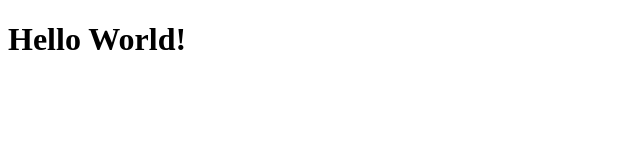
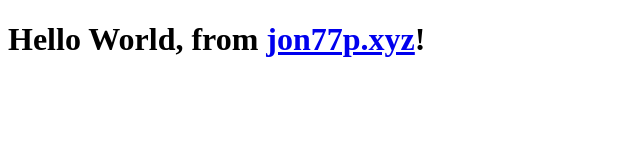
Before and after one commit to jon77p/jon77p.xyz, a plain HTML site: page index.html in a window 1280 px wide. Shown: the whole page, without its empty margins (0-640 px from the left). Drawn offline with Linux system fonts and the light colour scheme.

Commit message:
Added text

```diff
--- a/index.html
+++ b/index.html
@@ -7,6 +7,6 @@
     <meta name="viewport" content="width=device-width, initial-scale=1">
 </head>
 <body>
-    <h1>Hello World!</h1>
+    <h1>Hello World, from <a href="https://jon77p.xyz">jon77p.xyz</a>!</h1>
 </body>
 </html>
```
